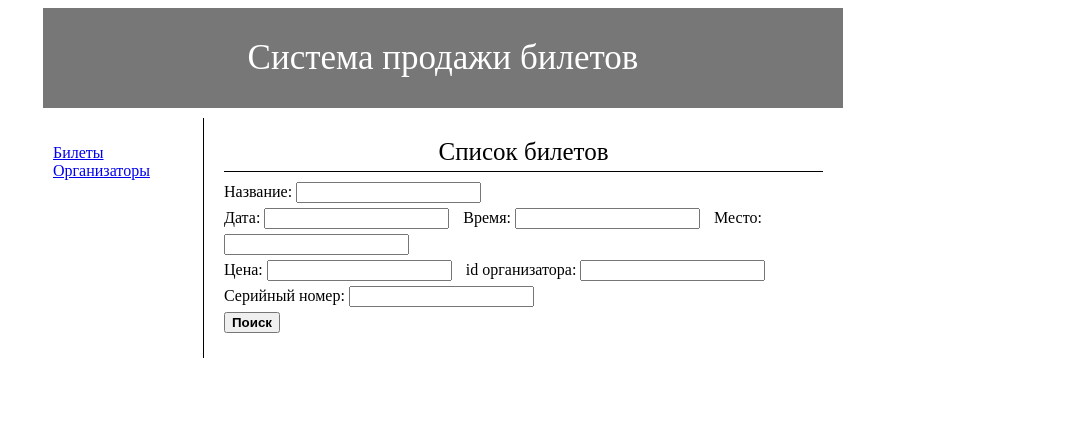
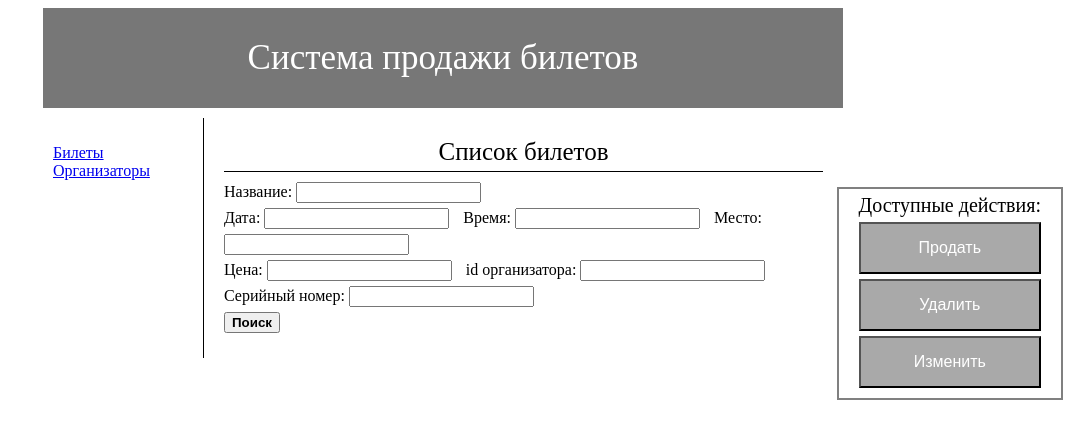
Before and after one commit to johndahrah/Ticket-sale-system, a Flask app: page /api/ticket/view in a window 1280 px wide. Shown: the top 439 px of the page, without its empty margins (197-1280 px from the left). Run offline with Flask 2, Linux system fonts and the light colour scheme; data that the repository does not hold is empty; parts of the project's set-up code (start-up, migrations or seed data) failed here and were passed over.

Commit message:
stubs for ticket sell UI

```diff
--- a/static/css/main.css
+++ b/static/css/main.css
@@ -97,3 +97,27 @@ td, th {
     margin-bottom: 5px;
     margin-right: 10px;
 }
+
+.action-form {
+    position: fixed;
+    bottom: 50%;
+    right: 0;
+    margin-right: 20px;
+    padding: 5px 20px;
+    border: 2px solid grey;
+}
+
+.action-button {
+    display: block;
+    margin: 5px 0;
+    background-color: darkgrey; /* Green */
+    color: white;
+    padding: 15px 32px;
+    text-align: center;
+    font-size: 16px;
+    width: 100%;
+}
+
+.action-form-label {
+    font-size: 20px;
+}
--- a/static/js/tickets_list.js
+++ b/static/js/tickets_list.js
@@ -8,3 +8,7 @@ function disableEmptyInputs(form) {
         }
     }
 }
+
+function sellTickets() {
+
+}
--- a/templates/ticket_entry.html
+++ b/templates/ticket_entry.html
@@ -1,13 +1,13 @@
 {% if entry.openedforselling and not entry.issold %}
-    <table class="ticket-opened-not-sold">
+    <table class="ticket-opened-not-sold" id = {{ entry.id }}>
 {% endif %}
 
 {% if entry.openedforselling and entry.issold %}
-    <table class="ticket-opened-sold">
+    <table class="ticket-opened-sold" id = {{ entry.id }}>
 {% endif %}
 
 {% if not entry.openedforselling %}
-    <table class="ticket-not-opened">
+    <table class="ticket-not-opened" id = {{ entry.id }}>
 {% endif %}
 
     <tr>
--- a/templates/tickets_list.html
+++ b/templates/tickets_list.html
@@ -32,4 +32,11 @@
     {% for entry in attributes %}
         {% include 'ticket_entry.html' %}
     {% endfor %}
+
+    <form class="action-form">
+        <div class="action-form-label">Доступные действия:</div>
+        <button type="button" class="action-button" onclick="sellTickets()">Продать</button>
+        <button type="button" class="action-button">Удалить</button>
+        <button type="button" class="action-button">Изменить</button>
+    </form>
 {% endblock %}
```
